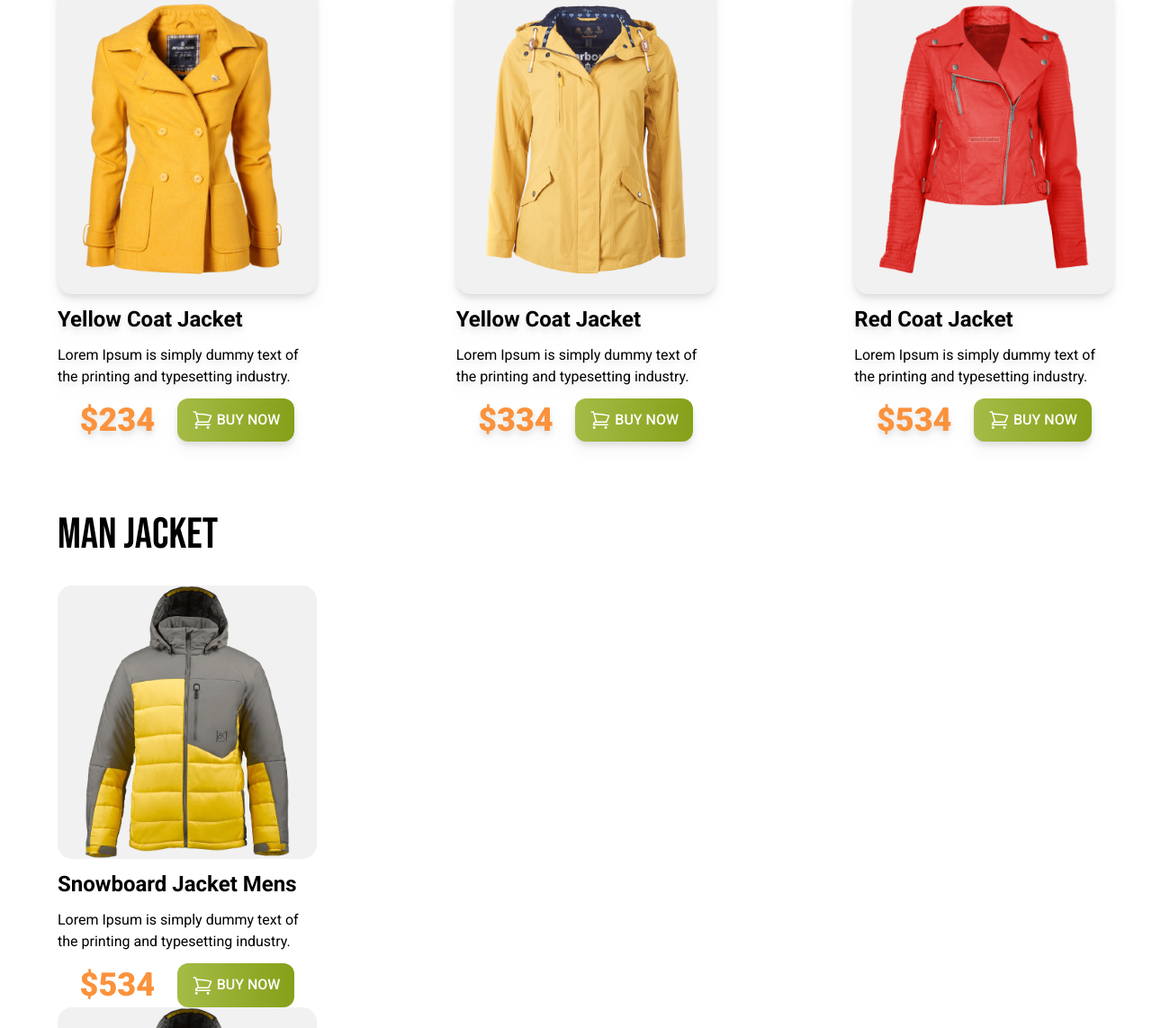
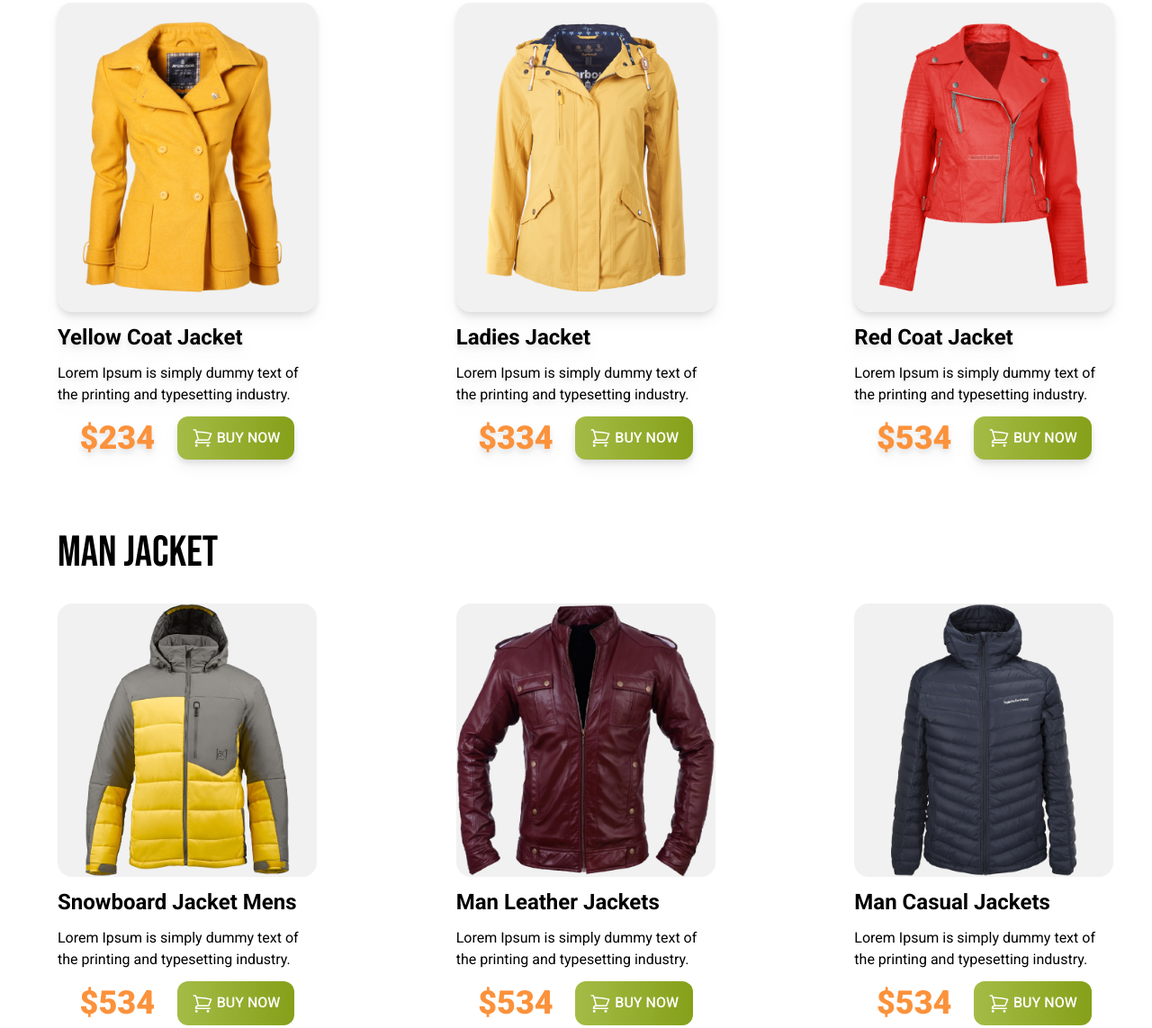
Before and after one commit to emselimahmed/penguin-fashion-with-tailwind, a plain HTML site: page index.html in a window 1280 px wide. Shown: the part 763-1906 px from the top of the page at 90% size. Drawn offline with nearby package versions, Linux system fonts and the light colour scheme.

Commit message:
man section complete

```diff
--- a/index.html
+++ b/index.html
@@ -80,7 +80,7 @@
 
     </header>
 
-    <main class="max-w-7xl mx-auto">
+    <main class="max-w-7xl mx-auto mt-5">
 
         <!-- Women Jackets Section -->
         <section class="py-10 max-w-6xl mx-auto">
@@ -115,7 +115,7 @@
                     <div class="bg-[#F1F1F1;] p-5 rounded-2xl">
                         <img src="assets/images/jacket-2.png" alt="">
                     </div>
-                    <h4 class="text-2xl font-bold">Yellow Coat Jacket </h4>
+                    <h4 class="text-2xl font-bold">Ladies Jacket</h4>
                     <p>Lorem Ipsum is simply dummy text of the printing and typesetting industry.</p>
                     <div class="flex justify-evenly items-center">
                         <h3 class="text-4xl font-black text-orange-400">$334</h3>
@@ -151,20 +151,14 @@
         </section>
 
 
-
-
-
-
-
         <!-- Man Jacket Section -->
         <section class="py-10 max-w-6xl mx-auto">
             <h3 class="uppercase text-5xl font-bebas mb-8">man jacket</h3>
 
+            <!-- Man Jackets Container -->
+        <div class="font-roboto grid grid-cols-3 gap-44 max-w-6xl mx-auto ">
 
-            <!-- Man Jackets Container -->
-            <div class="font-roboto">
-
-            <!-- Jacket-3 -->
+            <!-- Jacket-4 -->
             <div class="w-72 space-y-3">
                 <div class="flex flex-col bg-[#F1F1F1;] rounded-2xl">
                     <img src="assets/images/jacket-4.png" alt="man jacket">
@@ -185,7 +179,7 @@
             <!-- Jacket-4 -->
             <div class="w-72 space-y-3">
                 <div class="flex flex-col bg-[#F1F1F1;] rounded-2xl">
-                    <img src="assets/images/jacket-4.png" alt="man jacket">
+                    <img src="assets/images/jacket-5.png" alt="man jacket">
                 </div>
                 <h4 class="text-2xl font-bold">Man Leather Jackets</h4>
                 <p>Lorem Ipsum is simply dummy text of the printing and typesetting industry.</p>
@@ -203,7 +197,7 @@
             <!-- Jacket-5 -->
             <div class="w-72 space-y-3">
                 <div class="flex flex-col bg-[#F1F1F1;] rounded-2xl">
-                    <img src="assets/images/jacket-4.png" alt="man jacket">
+                    <img src="assets/images/jacket-6.png" alt="man jacket">
                 </div>
                 <h4 class="text-2xl font-bold">Man Casual Jackets</h4>
                 <p>Lorem Ipsum is simply dummy text of the printing and typesetting industry.</p>
@@ -219,11 +213,7 @@
                 </div>
             </div>
 
-
-
-
-
-            </div>
+        </div>
 
 
 
```
